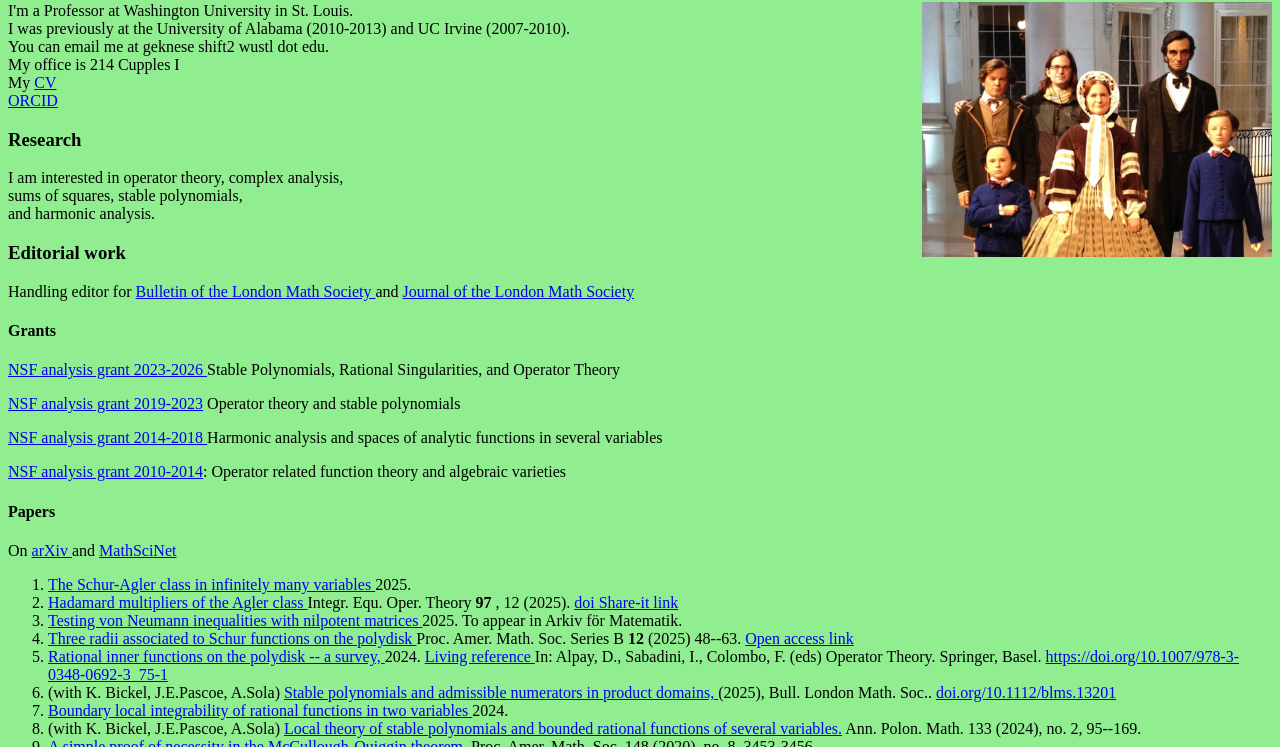
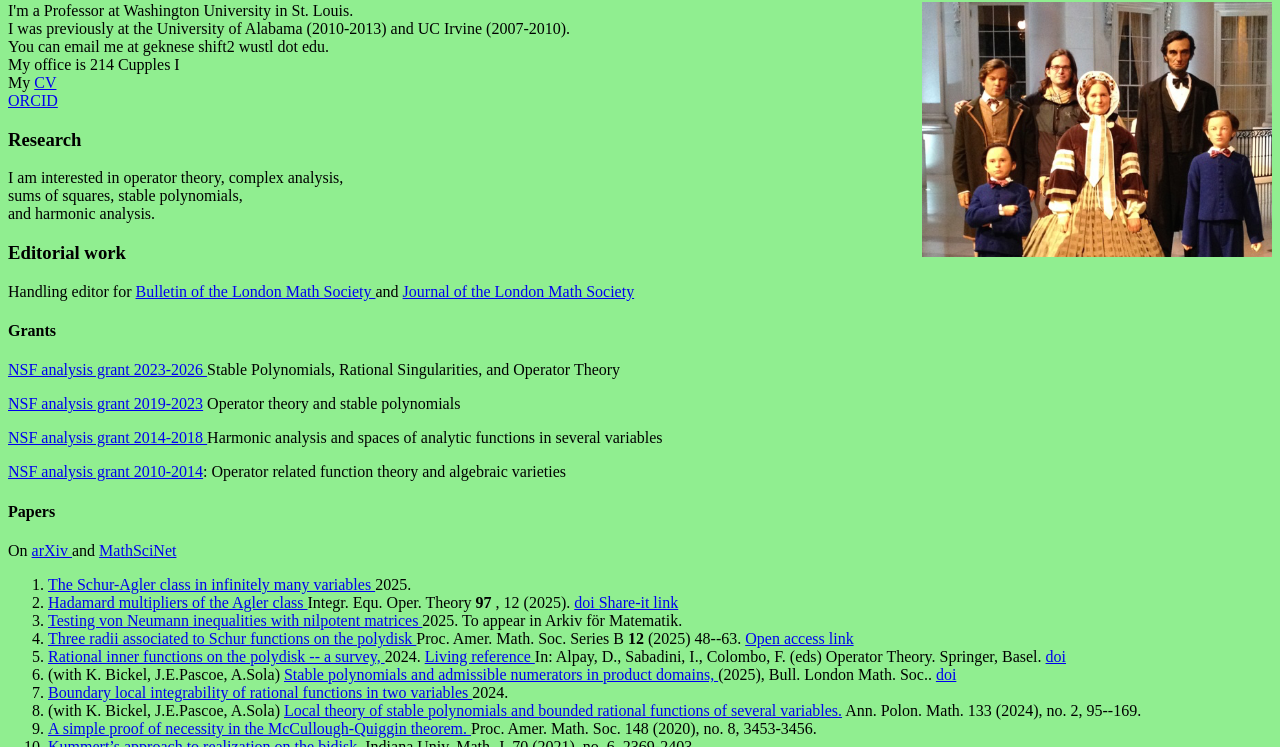
Before and after one commit to gregknese/gregknese.github.io, a plain HTML site: page index.html in a window 1280 px wide. Shown: the part 53-800 px from the top of the page. Drawn offline with Linux system fonts and the light colour scheme.

Commit message:
Update index.html

```diff
--- a/index.html
+++ b/index.html
@@ -72,12 +72,12 @@ Proc. Amer. Math. Soc. Series B <b> 12 </b> (2025) 48--63.
 <li> <a href="https://arxiv.org/abs/2409.14604"> Rational inner functions on the polydisk -- a survey, </a>
 2024. <a href="https://link.springer.com/referencework/10.1007/978-3-0348-0692-3"> Living reference </a>
    In: Alpay, D., Sabadini, I., Colombo, F. (eds) Operator Theory. Springer, Basel.
-  <a href="https://doi.org/10.1007/978-3-0348-0692-3_75-1"> https://doi.org/10.1007/978-3-0348-0692-3_75-1 </a>
+  <a href="https://doi.org/10.1007/978-3-0348-0692-3_75-1"> doi </a>
 </li>
 
 <li> (with K. Bickel, J.E.Pascoe, A.Sola)
 <a href="https://arxiv.org/abs/2406.13014"> Stable polynomials and admissible numerators in product domains, </a>
-(2025), Bull. London Math. Soc.. <a href="https://doi.org/10.1112/blms.13201"> doi.org/10.1112/blms.13201</a>
+(2025), Bull. London Math. Soc.. <a href="https://doi.org/10.1112/blms.13201"> doi</a>
 </li>
 
 <li> <a href="https://arxiv.org/abs/2404.05042"> Boundary local
```
